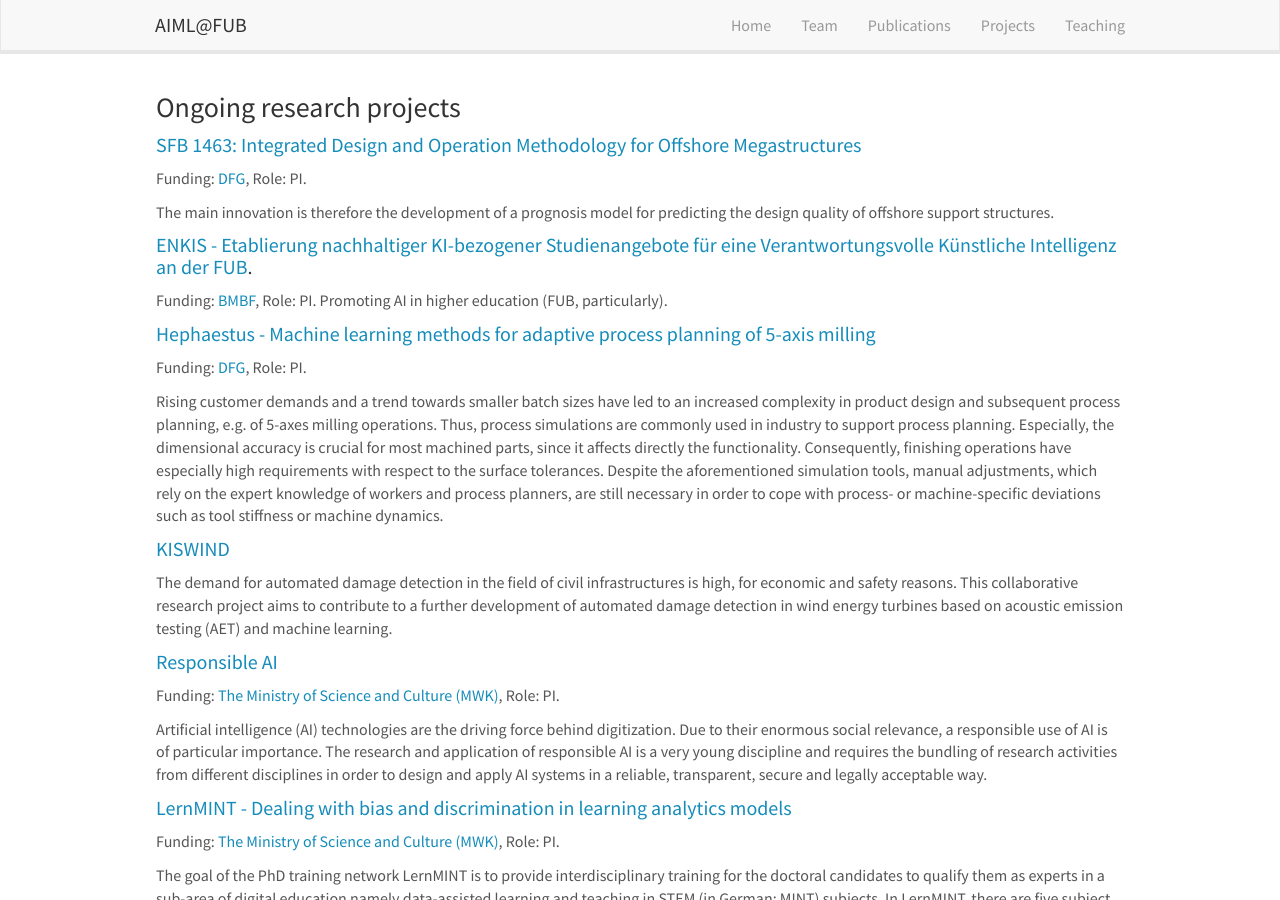
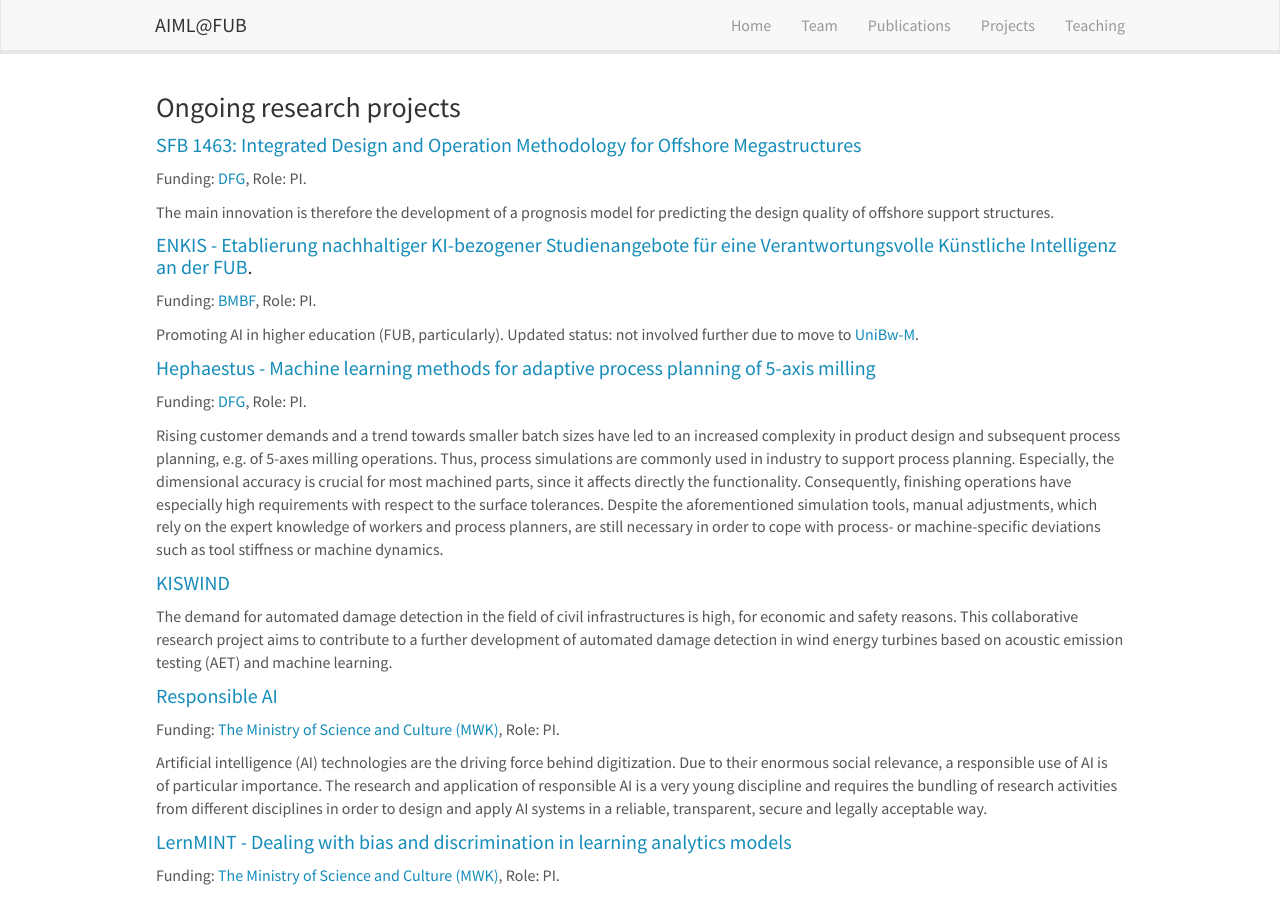
Before and after one commit to AIML-research/AIML-research.github.io, a Jekyll site: the page built from _pages/projects.md, in a window 1280 px wide and 900 px high. Built offline with Jekyll 4.4.1, drawn with Linux system fonts in a browser that asks for light colours; nearby versions of some CDN libraries.

Commit message:
Update projects.md

```diff
--- a/_pages/projects.md
+++ b/_pages/projects.md
@@ -14,8 +14,9 @@
 The main innovation is therefore the development of a prognosis model for predicting the design quality of offshore support structures.
 #### <a href = "https://aiml-research.github.io/projects/enkis">ENKIS - Etablierung nachhaltiger KI-bezogener Studienangebote für eine Verantwortungsvolle Künstliche Intelligenz an der FUB</a>.
 Funding: <a href="https://www.bmbf.de/bmbf/de/home/_documents/digitale-hochschulbildung.html#:~:text=Mit%20der%20Bund%2DL%C3%A4nder%2DVereinbarung,der%20Breite%20des%20Hochschulsystems%20entfalten.">BMBF</a>, Role: PI.
+
 Promoting AI in higher education (FUB, particularly).
-
+Updated status: not involved further due to move to <a href="https://www.unibw.de/home" target="_new">UniBw-M<a/>.
 #### <a href = "{{ site.url }}{{ site.baseurl }}/projects/hephaestus">Hephaestus - Machine learning methods for adaptive process planning of 5-axis milling</a>
 Funding: <a href="https://gepris.dfg.de/gepris/projekt/424298653" target="_new">DFG</a>, Role: PI.
 
```
